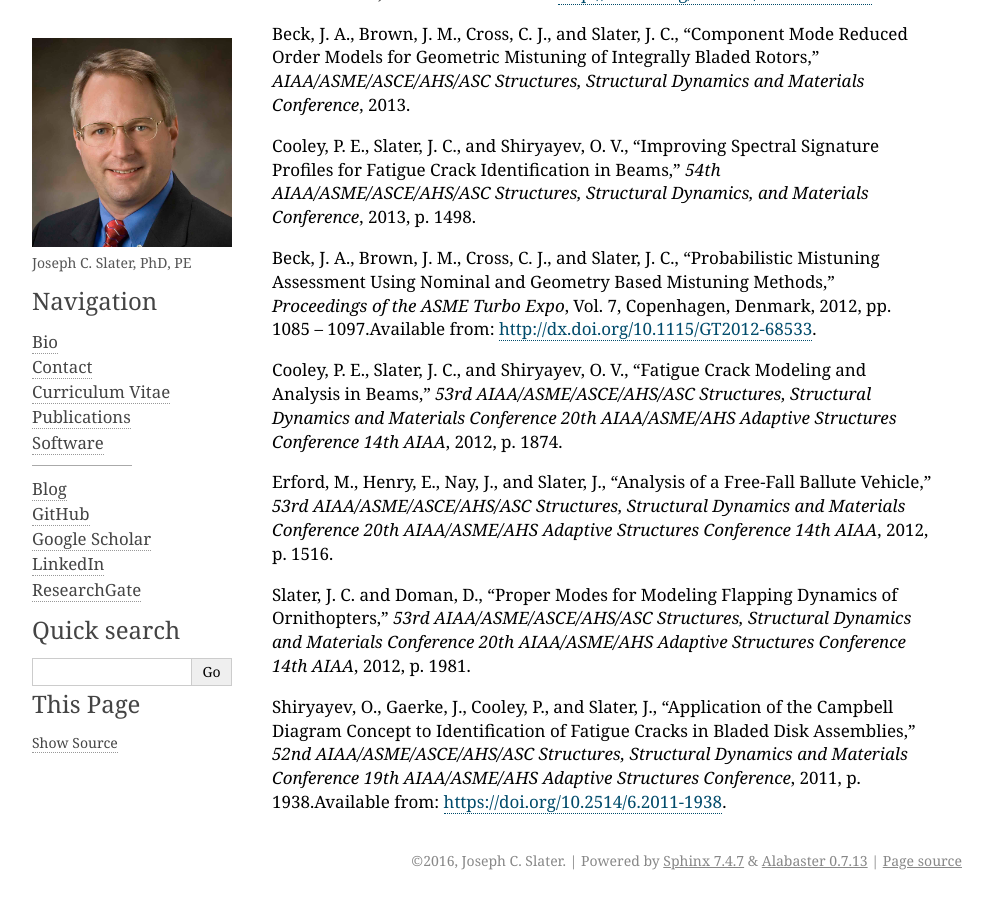
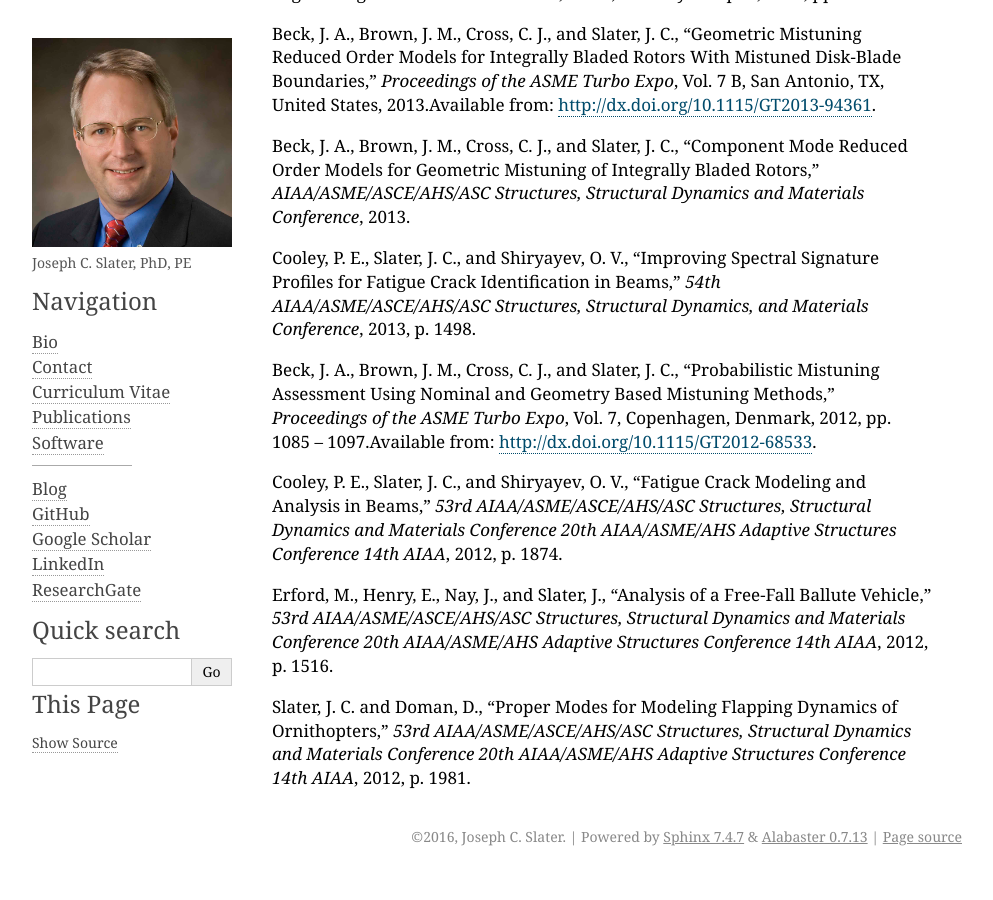
Before and after one commit to josephcslater/josephcslater, a Sphinx documentation site: the page built from source/pubs.rst, in a window 1280 px wide and 900 px high, scrolled down 1460 px. Shown: the whole window, without its empty margins (148-1141 px from the left). Built offline with Sphinx 7.4.7, drawn with Linux system fonts in a browser that asks for light colours; after the commit the page ends 2336 px from its top, so only the background shows below that; some of the changed text lies outside the part shown.

Commit message:
Keep examples in sync
Regenerate publication list from latest CV bib.

Co-authored-by: Copilot <223556219+Copilot@users.noreply.github.com>

```diff
--- a/source/pubs.rst
+++ b/source/pubs.rst
@@ -101,10 +106,3 @@ Slater, J. C. and Doman, D., “Proper Modes for Modeling Flapping
 Dynamics of Ornithopters,” *53rd AIAA/ASME/ASCE/AHS/ASC Structures,
 Structural Dynamics and Materials Conference 20th AIAA/ASME/AHS Adaptive
 Structures Conference 14th AIAA*, 2012, p. 1981.
-
-Shiryayev, O., Gaerke, J., Cooley, P., and Slater, J., “Application of
-the Campbell Diagram Concept to Identification of Fatigue Cracks in
-Bladed Disk Assemblies,” *52nd AIAA/ASME/ASCE/AHS/ASC Structures,
-Structural Dynamics and Materials Conference 19th AIAA/ASME/AHS Adaptive
-Structures Conference*, 2011, p. 1938.Available from:
-https://doi.org/10.2514/6.2011-1938.
```
Also changed, not shown: other parts of source/pubs.rst (+5 -0 lines), 1 other file.
